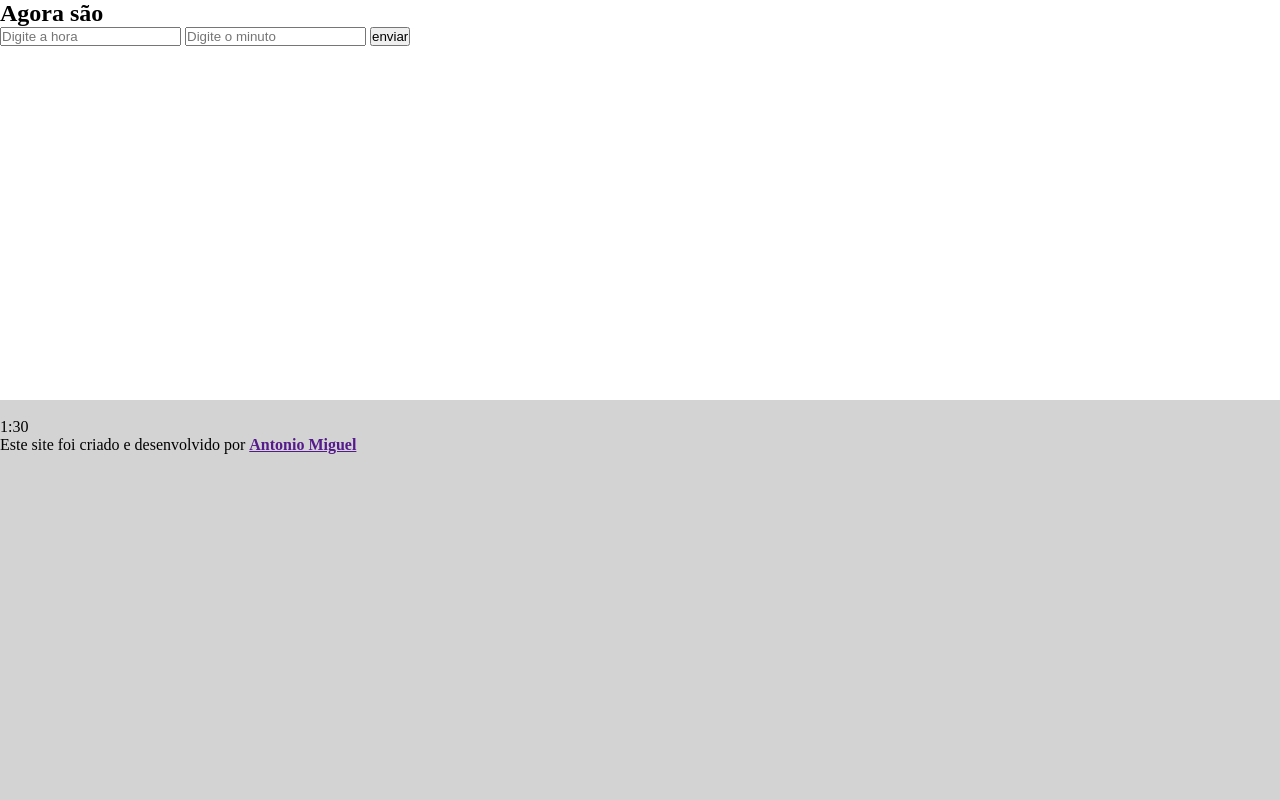
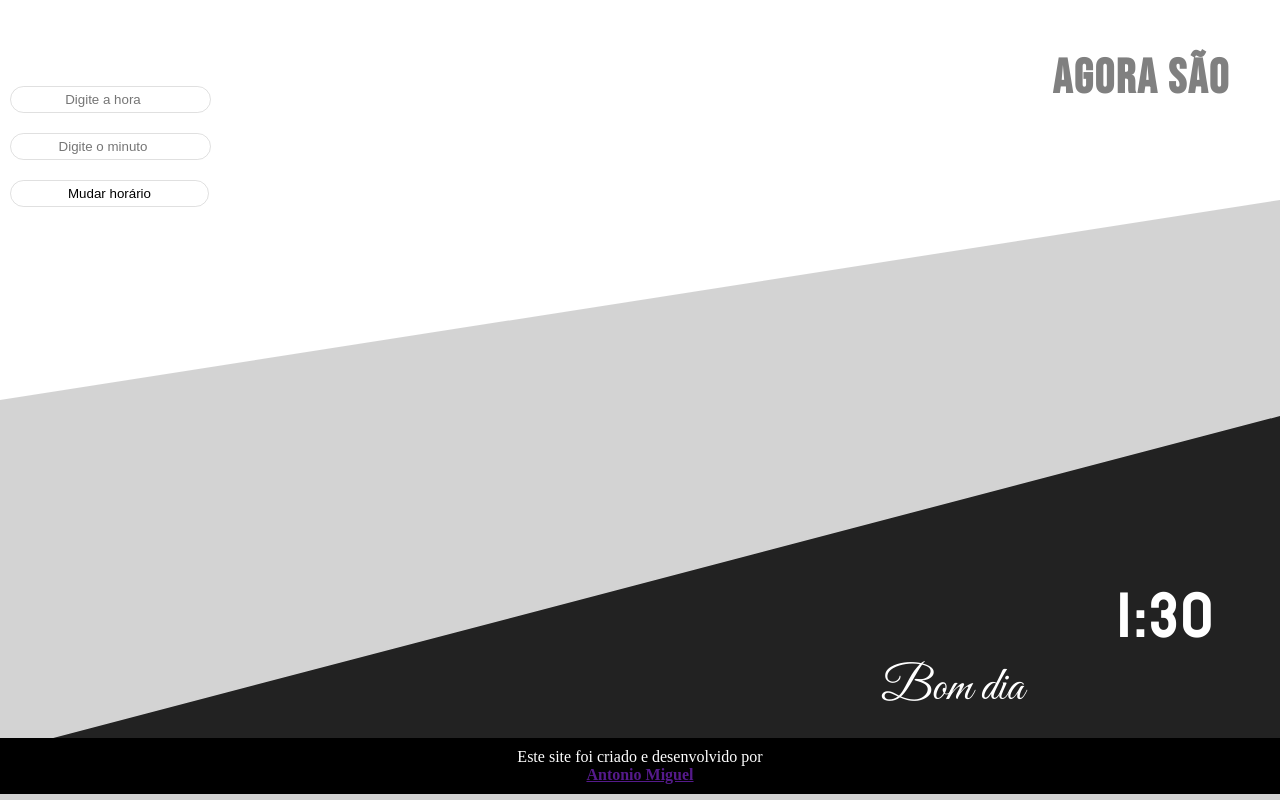
Before and after one commit to M1guelzinN/horario-do-dia, a plain HTML site: page index.html in a window 1280 px wide. Drawn offline with Linux system fonts and the light colour scheme.

Commit message:
css-pronto

```diff
--- a/index.html
+++ b/index.html
@@ -12,12 +12,12 @@
 <body>
     <main>
         <section class="forma-up">
-            <h1>Agora são</h1>
             <form action="">
                 <input type="number" id="inph" placeholder="Digite a hora">
                 <input type="number" id="inpm" placeholder="Digite o minuto">
-                <input type="button" value="enviar">
+                <input type="button" value="Mudar horário">
             </form>
+            <h1>Agora são</h1>
         </section>
 <!-- ========================================== -->
         <section class="bg-img">
@@ -26,11 +26,11 @@
 <!-- ========================================== -->
         <section class="forma-down">
             <div class="hora">00:00</div>
-            <div class="cortesia"></div>
+            <div class="cortesia">Bom dia</div>
         </section>
         </main>
 <!-- ========================================== -->
-    <footer class="creditos">Este site foi criado e desenvolvido por <a href=""><strong>Antonio Miguel</strong></a></footer>
+    <footer class="creditos"><p>Este site foi criado e desenvolvido por <a href=""></p><strong>Antonio Miguel</strong></a></footer>
     <script src="/site/hora.js"></script>
 </body>
 </html>
--- a/site/index.css
+++ b/site/index.css
@@ -1,19 +1,94 @@
 @charset "UTF-8";
 
+
+@import url('https://fonts.googleapis.com/css2?family=Bebas+Neue&family=Great+Vibes&family=Staatliches&display=swap');
 *{
     margin: 0;
     padding: 0;
 }
 body{
+    position: relative;
     width: 100vw;
-    height: auto;
+    height: 97vh;
     background-color: lightgray;
 }
+main{
+    position: relative;
+    width: 100%;
+    height: 100%;
+}
 .forma-up{
+    display: flex;
+    justify-content: space-between;
     width: 100%;
     height: 50vh;
     background-color: white;
+
+    clip-path: polygon(0% 100%, 100% 50%, 100% 0%, 0% 0%);
+}
+h1{
+    padding: 50px ;
+    text-align: left;
+    font-family: "Bebas Neue";
+    font-size: 3em;
+    letter-spacing: 2px;
+    color: gray;
+}
+form{
+    float: left;
+    display: flex;
+    flex-direction: column;
+    justify-content: center;
+}
+input{
+
+    width: 100%;
+    padding: 5px 0;
+    margin: 10px;
+    border: solid 1px rgba(128, 128, 128, 0.247);
+    text-align: center;
+    background: none;
+    transform: translateY(-200%);
+    border-radius: 50px;
 }
 .forma-down{
+    position: absolute;
+    width: 100%;
+    height: 60vh;
+    bottom: 0;
+    right: 0;
 
+    clip-path: polygon(0% 100%, 100% 100%, 100% 0%, 100% 30%);
+    transform: translateY(-5%);
+    background-color: rgb(34, 34, 34);
 }
+.hora{
+    position: absolute;
+    bottom: 20%;
+    right: 5%;
+    color: white;
+    font-family: "Staatliches" ;
+    font-size: 4em;
+    letter-spacing: 3px;
+}
+.cortesia{
+    position: absolute;
+    bottom: 7%;
+    right: 20%;
+    color: white;
+    font-family: "Great Vibes" ;
+    font-size: 3em;
+}
+
+footer{
+    width: 100%;
+    position: absolute;
+    bottom: -18px;
+    left: 50%;
+    text-align: center;
+    transform: translate(-50%, 0 );
+    padding: 10px 0;
+
+    background: rgba(0, 0, 0, 1);
+    color:white;
+}
```
